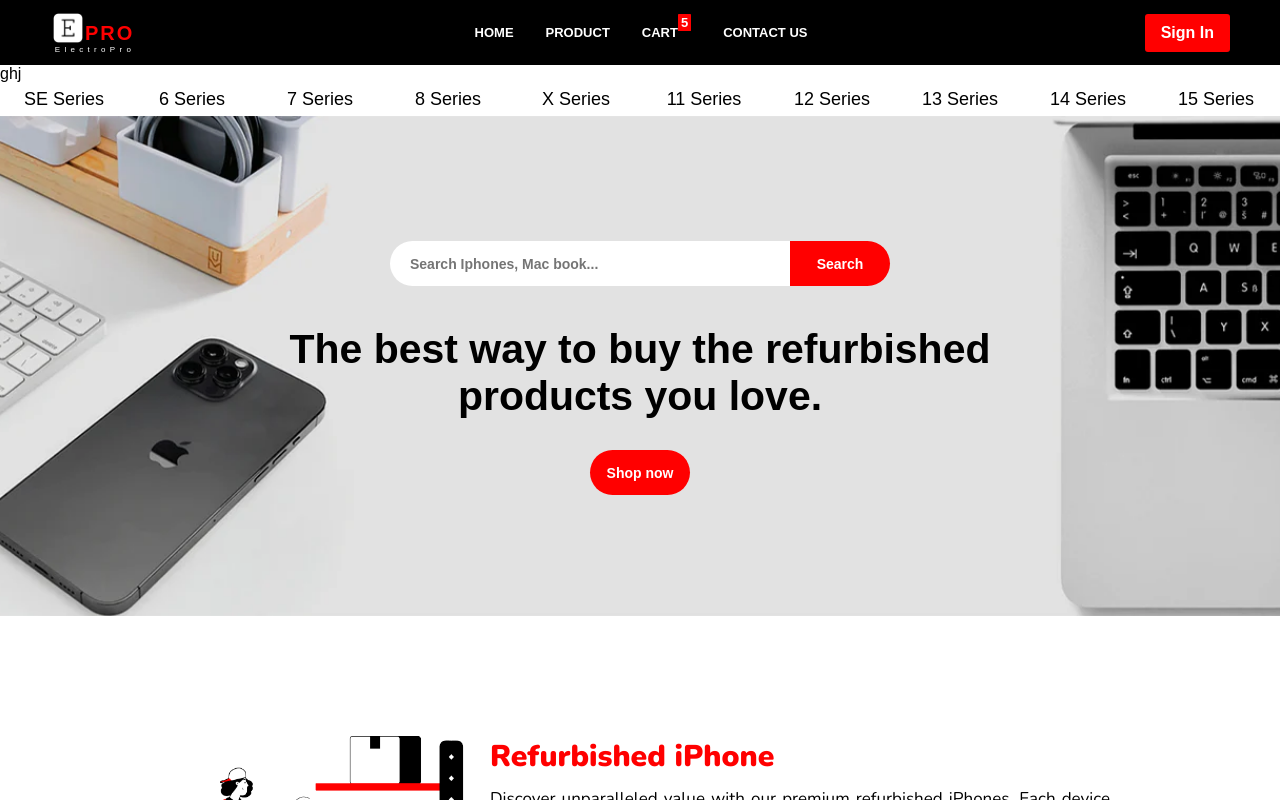
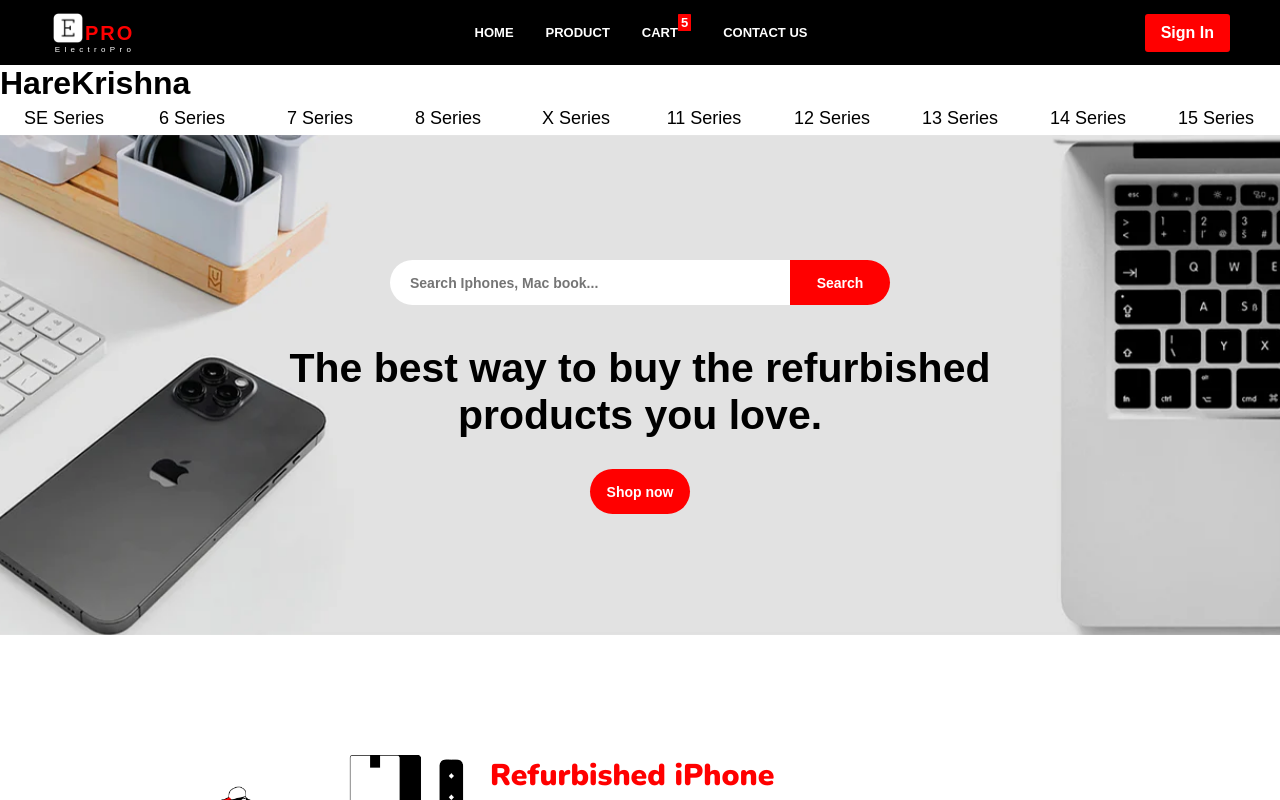
Before and after one commit to Rounakw/ElectroPro, a React (Vite) app: page / in a window 1280 px wide. Built offline with nearby package versions, Linux system fonts and the light colour scheme.

Commit message:
adding hare krishna

```diff
--- a/src/App.jsx
+++ b/src/App.jsx
@@ -9,7 +9,7 @@
   return (
     <>
     <Navbar/>
-    ghj
+    <h1>HareKrishna</h1>
     <Home/>
     <Footer/>
     </>
```
